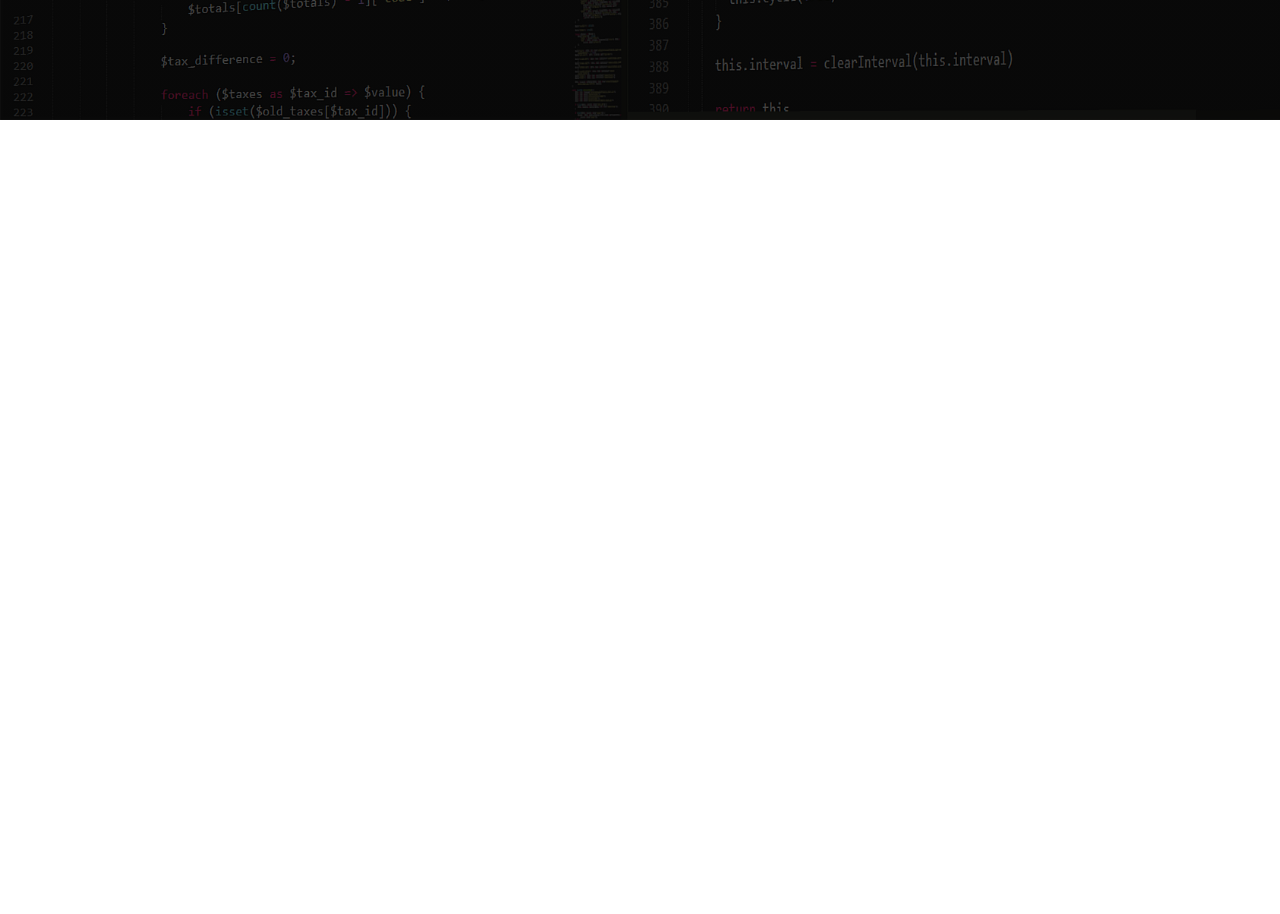
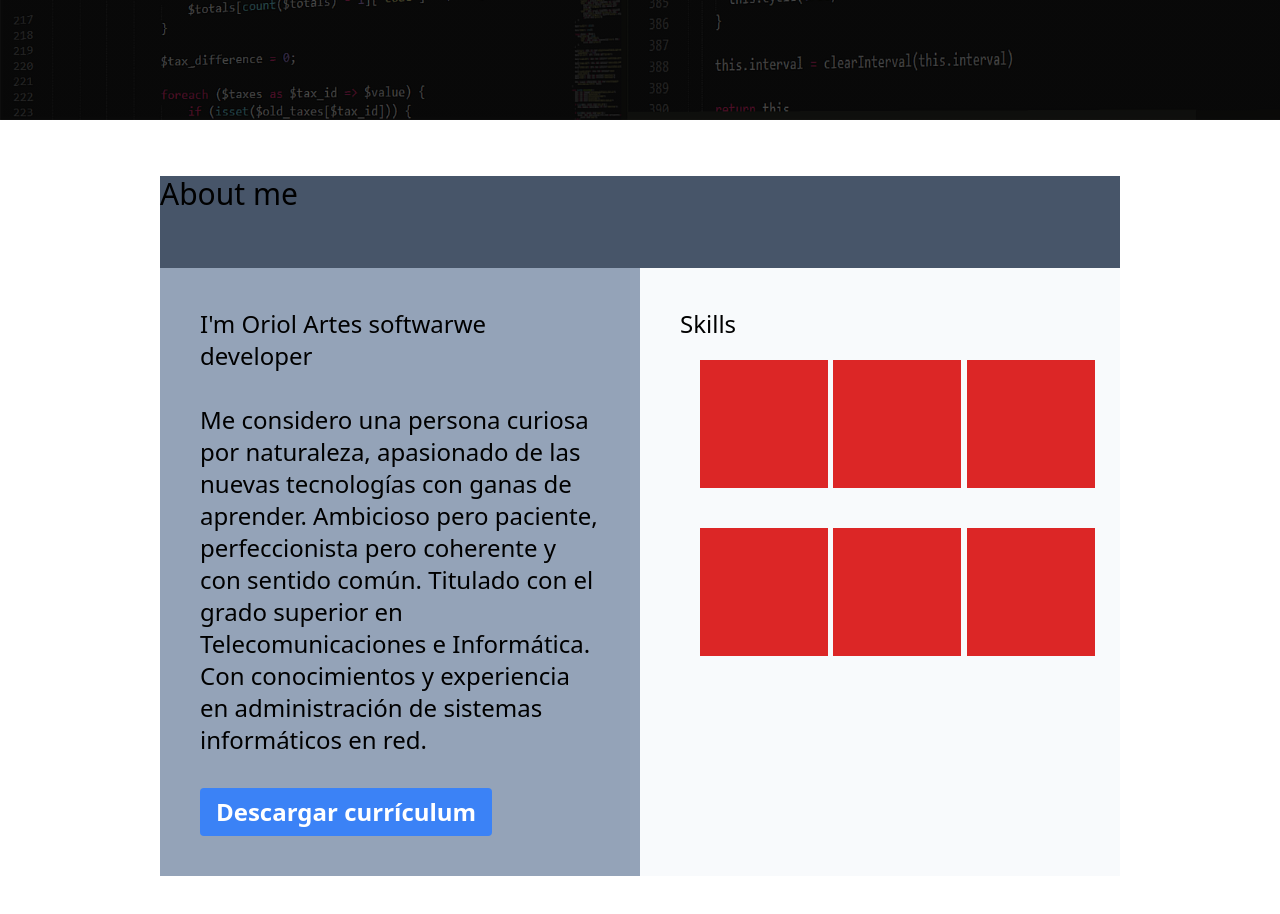
Before and after one commit to uriart/uriart-portfolio, an Angular app: page / in a window 1280 px wide. Shown: the part 680-1594 px from the top of the page. After the commit the page ends 1556 px from the top, so only its background shows below. Built offline with nearby package versions, Linux system fonts and the light colour scheme.

Commit message:
main: start about section

```diff
--- a/src/app/app.component.html
+++ b/src/app/app.component.html
@@ -1,4 +1,4 @@
-<section id="home" class="max-w-full w-screen h-screen bg-no-repeat bg-cover bg-fixed bg-image-home justify-center items-center flex">
+<section id="home" class="h-screen bg-no-repeat bg-cover bg-fixed bg-image-home justify-center items-center flex">
   <div class="xl:flex items-center">
     <div class="h-80 w-80 rounded-full bg-photo bg-cover xl:mr-7 mb-7"></div>
     <div class="text-center text-white text-xl">
@@ -7,4 +7,32 @@
     </div>
   </div>
 </section>
-<div class="h-screen"></div>
+
+<section id="about" class="xl:w-3/4 bg-slate-600 m-auto">
+  <h1 class="my-14 text-3xl">About me</h1>
+  <div class="xl:flex text-2xl">
+    <div class="bg-slate-400 xl:w-2/4 p-10">
+      <h1>I'm Oriol Artes softwarwe developer</h1>
+      <br>
+      <p>
+        Me considero una persona curiosa por naturaleza, apasionado de las nuevas tecnologías con ganas de aprender. Ambicioso pero paciente, perfeccionista pero coherente y con sentido común.
+        Titulado con el grado superior en Telecomunicaciones e Informática. Con conocimientos y experiencia en administración de sistemas informáticos en red.
+      </p>
+      <br>
+      <button class="bg-blue-500 hover:bg-blue-700 text-white font-bold py-2 px-4 rounded">
+        Descargar currículum
+      </button>
+    </div>
+    <div class="bg-slate-50 xl:w-2/4 p-10">
+      <h1>Skills</h1>
+      <div class="grid grid-cols-2 xl:grid-cols-3">
+        <div class="bg-red-600 m-5 h-32 w-32"></div>
+        <div class="bg-red-600 m-5 h-32 w-32"></div>
+        <div class="bg-red-600 m-5 h-32 w-32"></div>
+        <div class="bg-red-600 m-5 h-32 w-32"></div>
+        <div class="bg-red-600 m-5 h-32 w-32"></div>
+        <div class="bg-red-600 m-5 h-32 w-32"></div>
+      </div>
+    </div>
+  </div>
+</section>
--- a/src/index.html
+++ b/src/index.html
@@ -7,7 +7,7 @@
   <meta name="viewport" content="width=device-width, initial-scale=1">
   <link rel="icon" type="image/x-icon" href="favicon.ico">
 </head>
-<body>
+<body class="max-w-full w-screen">
   <app-root></app-root>
 </body>
 </html>
--- a/tailwind.config.js
+++ b/tailwind.config.js
@@ -2,6 +2,7 @@
 module.exports = {
   content: [
     "./src/**/*.{html,ts}",
+    "./src/*.{html,ts}"
   ],
   theme: {
     extend: {
```
